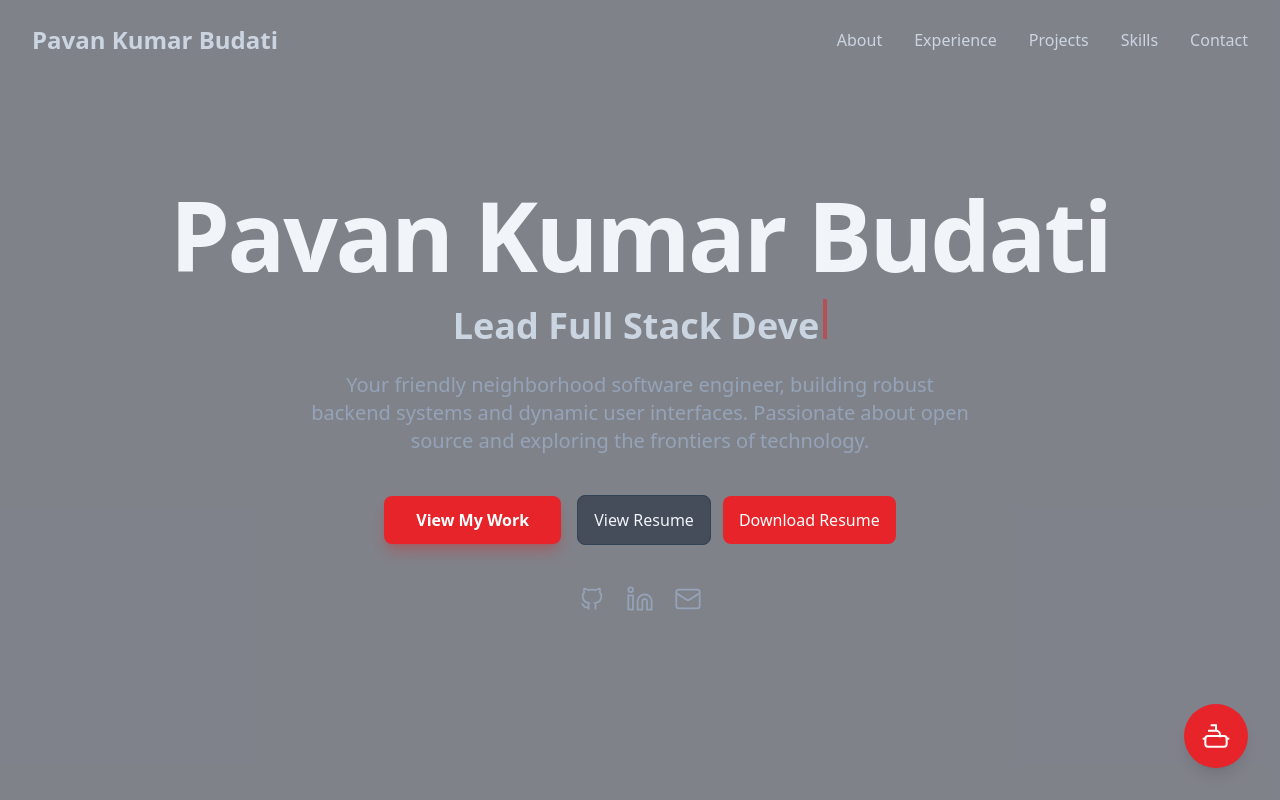
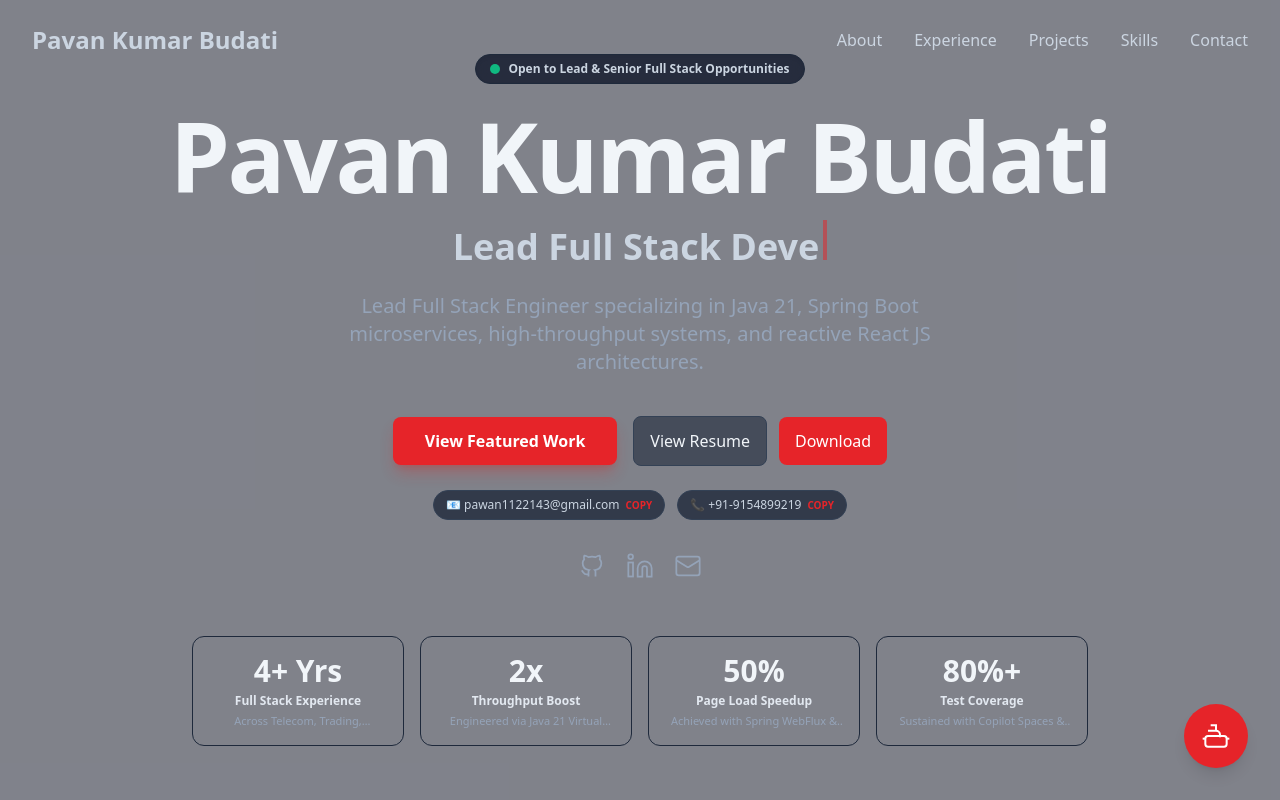
Before and after one commit to pawanbudati/pawanbudati.github.io, a React (Vite) app: page / in a window 1280 px wide. Shown: the top 800 px of the page. Built offline with nearby package versions, Linux system fonts and the light colour scheme.

Commit message:
Executive design overhaul: Executive metrics strip, project category filtering, experience tech badges, live status pill, and 1-click copy toast

```diff
--- a/components/Experience.tsx
+++ b/components/Experience.tsx
@@ -34,6 +34,19 @@ const Experience: React.FC = () => {
                         <li key={i}>{point}</li>
                       ))}
                     </ul>
+
+                    {item.tech && (
+                      <div className="mt-4 pt-3 border-t border-slate-700/60 flex flex-wrap gap-1.5">
+                        {item.tech.map((t, idx) => (
+                          <span
+                            key={idx}
+                            className="bg-slate-800/90 text-spidey-red text-[11px] font-semibold px-2.5 py-0.5 rounded-md border border-spidey-red/20"
+                          >
+                            {t}
+                          </span>
+                        ))}
+                      </div>
+                    )}
                   </div>
                 </div>
               </div>
--- a/components/Hero.tsx
+++ b/components/Hero.tsx
@@ -1,11 +1,12 @@
-import React from 'react';
-import { motion } from 'framer-motion';
+import React, { useState } from 'react';
+import { motion, AnimatePresence } from 'framer-motion';
 import { useTypewriter } from '../hooks/useTypewriter.ts';
-import { personalInfo } from '../constants.ts';
+import { personalInfo, metricsData } from '../constants.ts';
 import { GitHubIcon, LinkedInIcon, MailIcon, LeetCodeIcon, CodeforcesIcon } from './Icons.tsx';
 
 const Hero: React.FC = () => {
   const typedTitle = useTypewriter(personalInfo.title, 50, 1000);
+  const [toastMessage, setToastMessage] = useState<string | null>(null);
 
   const iconVariants = {
     hover: { scale: 1.2, rotate: 5, color: '#E62429' },
@@ -24,8 +25,43 @@ const Hero: React.FC = () => {
     document.getElementById('projects')?.scrollIntoView({ behavior: 'smooth' });
   };
 
+  const copyToClipboard = (text: string, label: string) => {
+    navigator.clipboard.writeText(text);
+    setToastMessage(`${label} copied to clipboard!`);
+    setTimeout(() => setToastMessage(null), 2500);
+  };
+
   return (
     <>
+      {/* Toast Notification */}
+      <AnimatePresence>
+        {toastMessage && (
+          <motion.div
+            initial={{ opacity: 0, y: -20 }}
+            animate={{ opacity: 1, y: 0 }}
+            exit={{ opacity: 0, y: -20 }}
+            className="fixed top-24 left-1/2 -translate-x-1/2 z-50 bg-slate-900 text-slate-100 border border-spidey-red/50 px-4 py-2 rounded-full shadow-xl flex items-center gap-2 text-sm font-medium"
+          >
+            <span className="w-2 h-2 rounded-full bg-spidey-red animate-ping" />
+            {toastMessage}
+          </motion.div>
+        )}
+      </AnimatePresence>
+
+      {/* Live Status Pill */}
+      <motion.div
+        className="inline-flex items-center gap-2 px-3.5 py-1.5 rounded-full bg-slate-900/80 border border-slate-800 text-xs font-semibold text-slate-300 mb-6 backdrop-blur-md shadow-inner"
+        initial={{ opacity: 0, y: -20 }}
+        animate={{ opacity: 1, y: 0 }}
+        transition={{ duration: 0.6 }}
+      >
+        <span className="relative flex h-2.5 w-2.5">
+          <span className="animate-ping absolute inline-flex h-full w-full rounded-full bg-emerald-400 opacity-75"></span>
+          <span className="relative inline-flex rounded-full h-2.5 w-2.5 bg-emerald-500"></span>
+        </span>
+        <span>Open to Lead & Senior Full Stack Opportunities</span>
+      </motion.div>
+
       <motion.h1
         className="text-5xl sm:text-6xl md:text-7xl lg:text-8xl font-black text-slate-100 tracking-tight"
         initial={{ opacity: 0, y: -50 }}
@@ -35,7 +71,7 @@ const Hero: React.FC = () => {
         {personalInfo.name}
       </motion.h1>
       <motion.h2
-        className="mt-4 text-2xl md:text-4xl font-semibold gradient-text h-12"
+        className="mt-4 text-2xl md:text-4xl font-semibold gradient-text min-h-12"
         initial={{ opacity: 0, y: 50 }}
         animate={{ opacity: 1, y: 0 }}
         transition={{ duration: 0.8, delay: 0.2 }}
@@ -49,10 +85,10 @@ const Hero: React.FC = () => {
         animate={{ opacity: 1 }}
         transition={{ duration: 0.8, delay: 0.4 }}
       >
-        Your friendly neighborhood software engineer, building robust backend systems and dynamic user interfaces. Passionate about open source and exploring the frontiers of technology.
+        Lead Full Stack Engineer specializing in Java 21, Spring Boot microservices, high-throughput systems, and reactive React JS architectures.
       </motion.p>
       <motion.div
-        className="mt-10 flex flex-col items-center gap-6"
+        className="mt-10 flex flex-col items-center gap-6 w-full"
         initial={{ opacity: 0, y: 20 }}
         animate={{ opacity: 1, y: 0 }}
         transition={{ duration: 0.5, delay: 0.6 }}
@@ -64,7 +100,7 @@ const Hero: React.FC = () => {
             whileHover={{ scale: 1.05 }}
             whileTap={{ scale: 0.95 }}
           >
-            View My Work
+            View Featured Work
           </motion.button>
 
           <div className="flex items-center gap-3">
@@ -83,12 +119,31 @@ const Hero: React.FC = () => {
               className="inline-flex items-center px-4 py-3 bg-spidey-red text-white rounded-lg hover:bg-red-500 transition"
               aria-label="Download Resume"
             >
-              Download Resume
+              Download
             </a>
           </div>
         </div>
 
-        <div className="mt-4 flex items-center space-x-5">
+        {/* Quick Contact Copy Buttons */}
+        <div className="flex items-center gap-3 text-xs">
+          <button
+            onClick={() => copyToClipboard(personalInfo.email, 'Email')}
+            className="px-3 py-1.5 rounded-full bg-slate-800/80 text-slate-300 hover:text-white border border-slate-700 hover:border-slate-500 transition-all flex items-center gap-1.5"
+          >
+            <span>📧 {personalInfo.email}</span>
+            <span className="text-[10px] text-spidey-red font-bold uppercase">Copy</span>
+          </button>
+          <button
+            onClick={() => copyToClipboard(personalInfo.phone, 'Phone number')}
+            className="px-3 py-1.5 rounded-full bg-slate-800/80 text-slate-300 hover:text-white border border-slate-700 hover:border-slate-500 transition-all flex items-center gap-1.5"
+          >
+            <span>📞 {personalInfo.phone}</span>
+            <span className="text-[10px] text-spidey-red font-bold uppercase">Copy</span>
+          </button>
+        </div>
+
+        {/* Social Icons */}
+        <div className="mt-2 flex items-center space-x-5">
           {socialIcons.map(({ key, url, Icon, label }) => (
             <motion.a
               key={key}
@@ -104,6 +159,27 @@ const Hero: React.FC = () => {
             </motion.a>
           ))}
         </div>
+
+        {/* Executive Metrics Strip */}
+        <motion.div
+          className="mt-8 grid grid-cols-2 md:grid-cols-4 gap-4 w-full max-w-4xl"
+          initial={{ opacity: 0, y: 30 }}
+          animate={{ opacity: 1, y: 0 }}
+          transition={{ duration: 0.8, delay: 0.8 }}
+        >
+          {metricsData.map((metric, idx) => (
+            <div
+              key={idx}
+              className="glass-card p-4 rounded-xl border border-slate-800 text-center hover:border-spidey-red/40 transition-colors duration-300 group"
+            >
+              <p className="text-3xl font-extrabold text-slate-100 group-hover:text-spidey-red transition-colors duration-300">
+                {metric.value}
+              </p>
+              <p className="text-xs font-semibold text-slate-200 mt-1">{metric.label}</p>
+              <p className="text-[11px] text-slate-400 mt-1 line-clamp-1">{metric.description}</p>
+            </div>
+          ))}
+        </motion.div>
       </motion.div>
     </>
   );
--- a/constants.ts
+++ b/constants.ts
@@ -5,6 +5,7 @@ import {
   GitHubStat,
   TopLanguage,
   Certification,
+  MetricItem,
 } from './types.ts';
 import {
   CodeIcon,
@@ -36,6 +37,13 @@ export const personalInfo = {
   handle: "pavan-budati",
 };
 
+export const metricsData: MetricItem[] = [
+  { value: "4+ Yrs", label: "Full Stack Experience", description: "Across Telecom, Trading, Healthcare, & Banking" },
+  { value: "2x", label: "Throughput Boost", description: "Engineered via Java 21 Virtual Threads & Async dispatches" },
+  { value: "50%", label: "Page Load Speedup", description: "Achieved with Spring WebFlux & R2DBC reactive pipelines" },
+  { value: "80%+", label: "Test Coverage", description: "Sustained with Copilot Spaces & JUnit test automation" },
+];
+
 export const experienceData: ExperienceItem[] = [
   {
     role: "Lead I - Software Engineer",
@@ -50,6 +58,7 @@ export const experienceData: ExperienceItem[] = [
       "Established automated CI/CD pipelines using GitLab, enforcing rigorous code scanning, automated testing, and zero-downtime deployment strategies.",
       "Leveraged Claude AI to assist in rapid technical design prototyping, refactoring legacy payment logic, and generating comprehensive unit/integration test suites.",
     ],
+    tech: ["Java 21", "Spring Boot", "React JS", "AES/RSA", "AWS", "Helm", "Kubernetes", "GitLab CI/CD", "Claude AI"],
   },
   {
     role: "Java Full Stack Developer (Consultant)",
@@ -63,6 +72,7 @@ export const experienceData: ExperienceItem[] = [
       "Deployed and managed microservices on AWS EC2, configuring security groups, IAM roles, and Auto Scaling policies.",
       "Utilized AWS Lambda, API Gateway, S3, and RDS (PostgreSQL) for event-driven serverless workflows and secure document storage.",
     ],
+    tech: ["Java", "Spring Boot", "PostgreSQL", "React JS", "AWS EC2", "Lambda", "S3", "GitHub Copilot"],
   },
   {
     role: "Senior Java Full Stack Developer",
@@ -77,6 +87,7 @@ export const experienceData: ExperienceItem[] = [
       "Built a containerized mainframe test automation framework (Java, Docker, Socket Programming, X3270 emulator), enabling execution preview across 100% of test cases (GxQuality).",
       "Contributed to a low-code testing platform supporting Web, REST, ETL, and Mainframe using SOAP/REST APIs and Kafka.",
     ],
+    tech: ["Java 21", "Spring WebFlux", "R2DBC", "Spring Security", "GraphQL", "React JS", "Virtual Threads", "Kafka", "Docker"],
   },
   {
     role: "Developer Trainee",
@@ -87,6 +98,7 @@ export const experienceData: ExperienceItem[] = [
       "Contributed to enterprise product development using Java, Spring Framework, SQL, and JDBC.",
       "Optimized database queries and worked with relational schemas to support backend application logic.",
     ],
+    tech: ["Java", "Spring Framework", "SQL", "JDBC"],
   },
 ];
 
@@ -114,6 +126,7 @@ export const projectsData: Project[] = [
       "WebSockets",
       "Lightweight Charts",
     ],
+    category: "Trading & Low Latency",
     imageUrl: "./images/jwt-spring-security.png",
     demoUrl: "https://pawanbudati.github.io/neo-copier",
     githubUrls: {
@@ -136,6 +149,7 @@ export const projectsData: Project[] = [
       "IPC",
       "CPU Spin-Lock",
     ],
+    category: "Trading & Low Latency",
     imageUrl: "./images/rbc-demo.gif",
     demoUrl: "https://pawanbudati.github.io/order-schedular-xm",
     githubUrls: {
@@ -159,6 +173,7 @@ export const projectsData: Project[] = [
       "Kubernetes",
       "GitLab CI/CD",
     ],
+    category: "Microservices & Security",
     imageUrl: "./images/jwt-spring-security.png",
   },
   // Reactive Microservices for High-Volume Data Optimization (GxCapture)
@@ -176,6 +191,7 @@ export const projectsData: Project[] = [
       "Docker",
       "React",
     ],
+    category: "Microservices & Security",
     imageUrl: "./images/spring_webflux_reactive_pipeline.svg",
   },
   // Spring Security + JWT API Platform with RBAC
@@ -192,6 +208,7 @@ export const projectsData: Project[] = [
       "RBAC",
       "REST APIs",
     ],
+    category: "Microservices & Security",
     imageUrl: "./images/jwt-spring-security.png",
   },
   // MainframeDriver - Selenium-Architecture Automation Library
@@ -207,6 +224,7 @@ export const projectsData: Project[] = [
       "Docker",
       "Selenium Architecture",
     ],
+    category: "AI & Automation",
     imageUrl: "./images/mainframe.png",
     githubUrl: "https://github.com/pawanbudati/mainframe-automate",
   },
@@ -223,6 +241,7 @@ export const projectsData: Project[] = [
       "Virtual Threads",
       "JavaScript",
     ],
+    category: "AI & Automation",
     imageUrl: "./images/randomchat.png",
     demoUrl: "https://randomchat-hfta.onrender.com/",
     githubUrl: "https://github.com/pawanbudati/RandomChat",
```
Also changed, not shown: components/Projects.tsx (+26 -2 lines), types.ts (+8 -0 lines).
